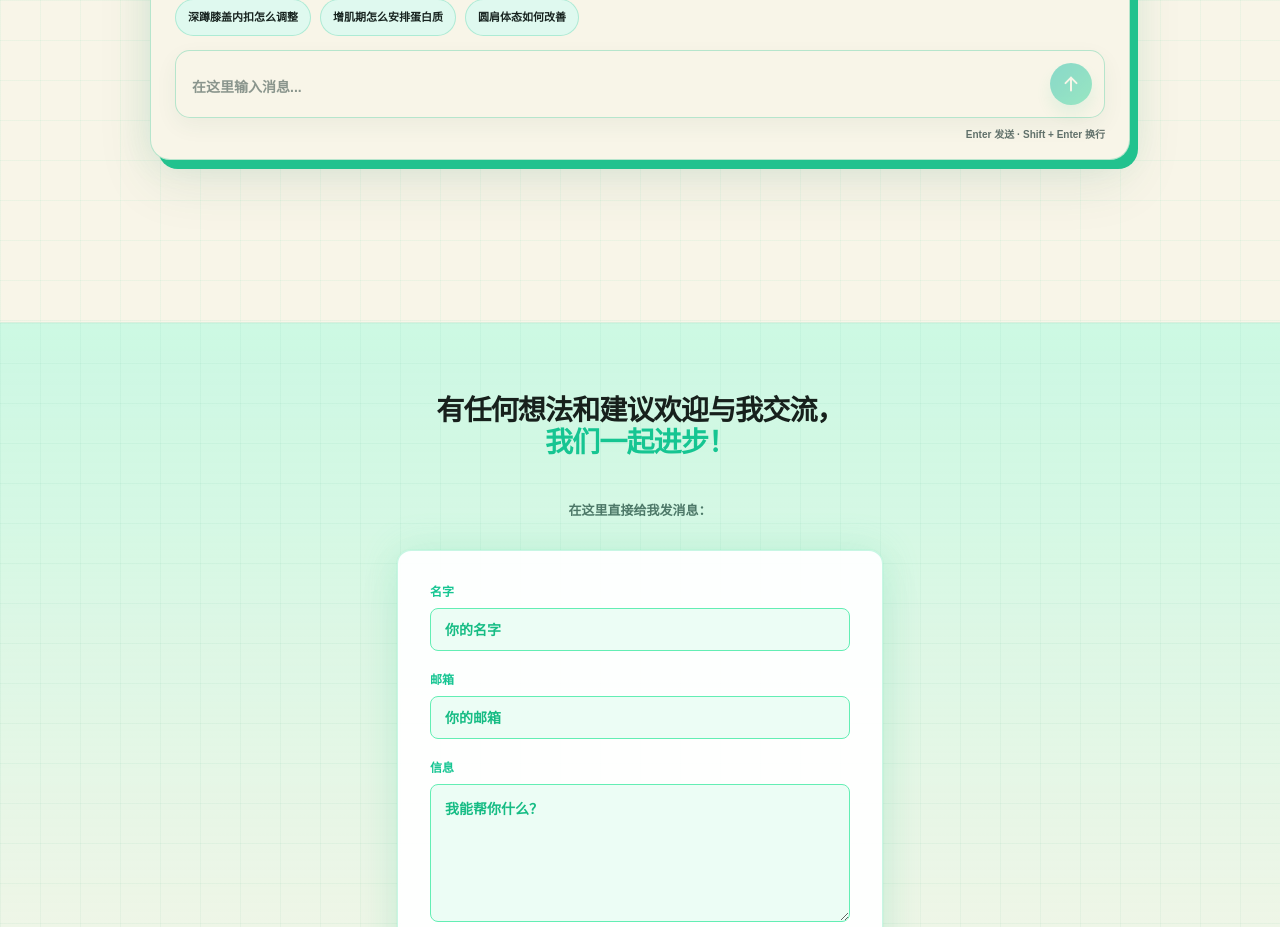
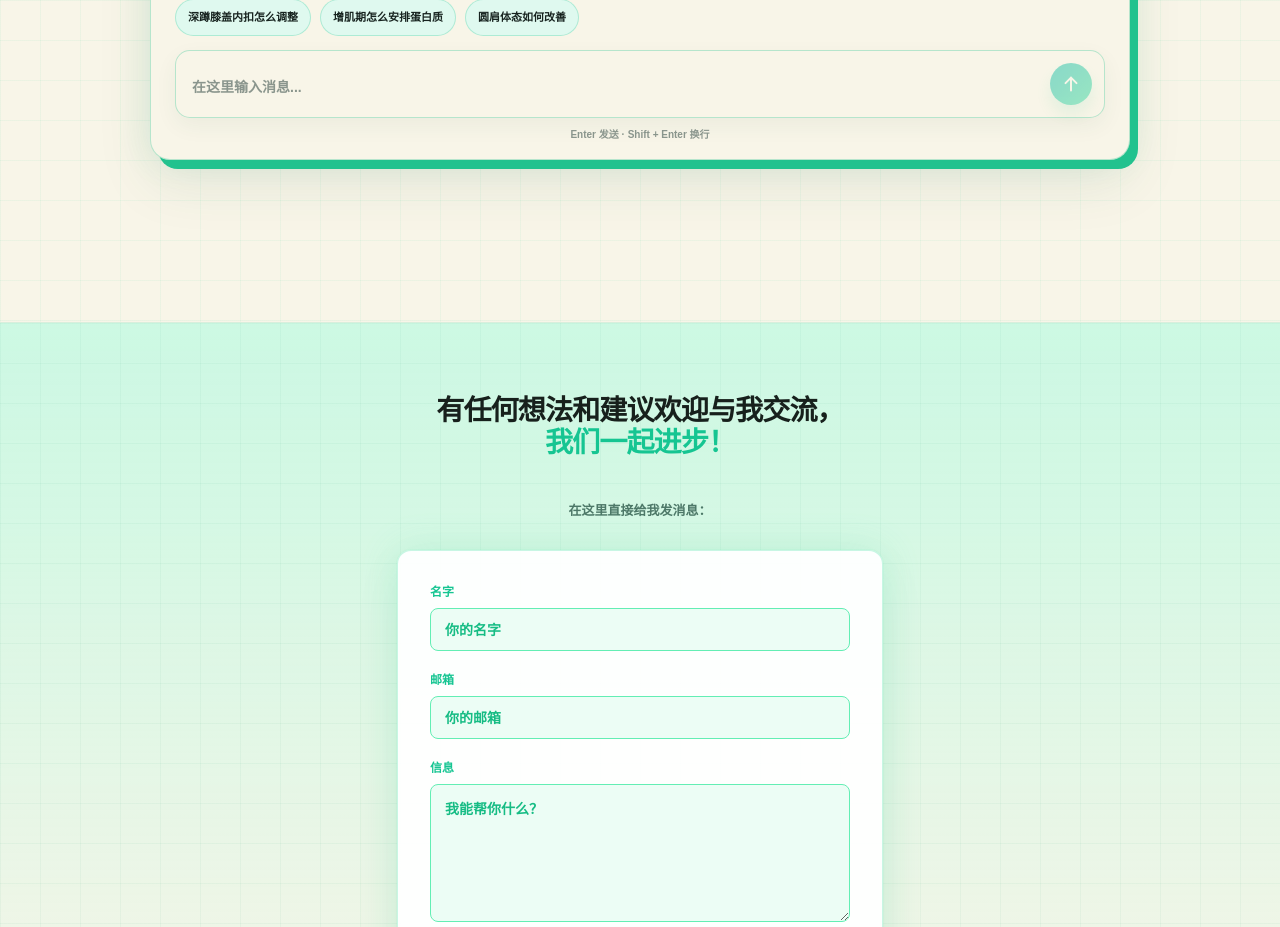
Before and after one commit to Jade-yu0211/jade-zheng-portfolio, a Next.js app: page /products in a window 1280 px wide. Shown: the part 920-1847 px from the top of the page. Built offline with nearby package versions, Linux system fonts and the light colour scheme.

Commit message:
Style the Fitness Chat disclaimer

```diff
--- a/app/globals.css
+++ b/app/globals.css
@@ -1310,10 +1310,10 @@ select {
 .chat-window-note {
   flex: 0 0 auto;
   margin: 9px 24px 17px;
-  color: var(--muted);
+  color: color-mix(in srgb, var(--muted) 72%, transparent);
   font-size: 10px;
-  font-weight: 700;
-  text-align: right;
+  font-weight: 600;
+  text-align: center;
 }
 
 .articles-page-shell,
```
